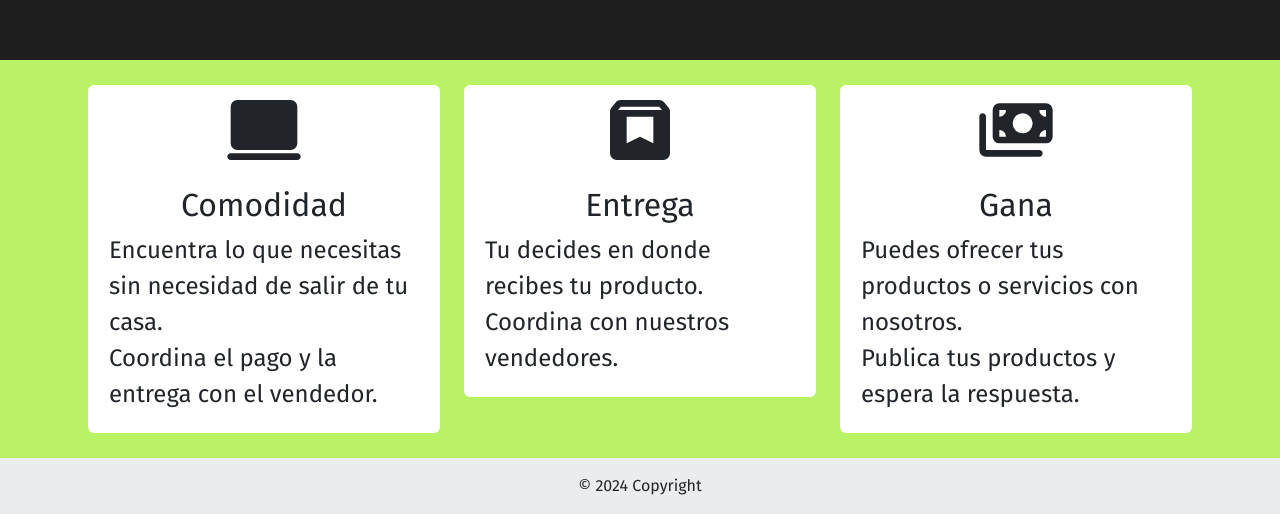
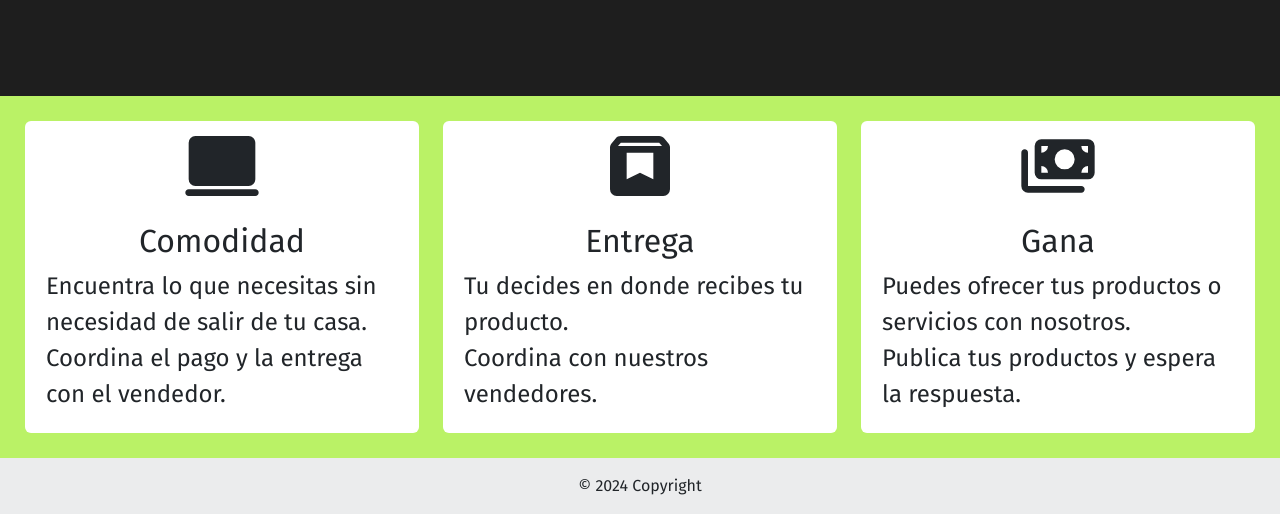
Before and after one commit to Aydily/AAT1-M2, a website built with Vite: page src/pages/footer.html in a window 1280 px wide. Shown: the part 286-800 px from the top of the page. Built offline with nearby package versions, Linux system fonts and the light colour scheme.

Commit message:
Width auto

```diff
--- a/style.css
+++ b/style.css
@@ -24,7 +24,7 @@
 }
 
 .card-custom-width {
-    width: 22rem;
+    width: auto;
     padding: 5px;
     border: 5px;
   }
```
